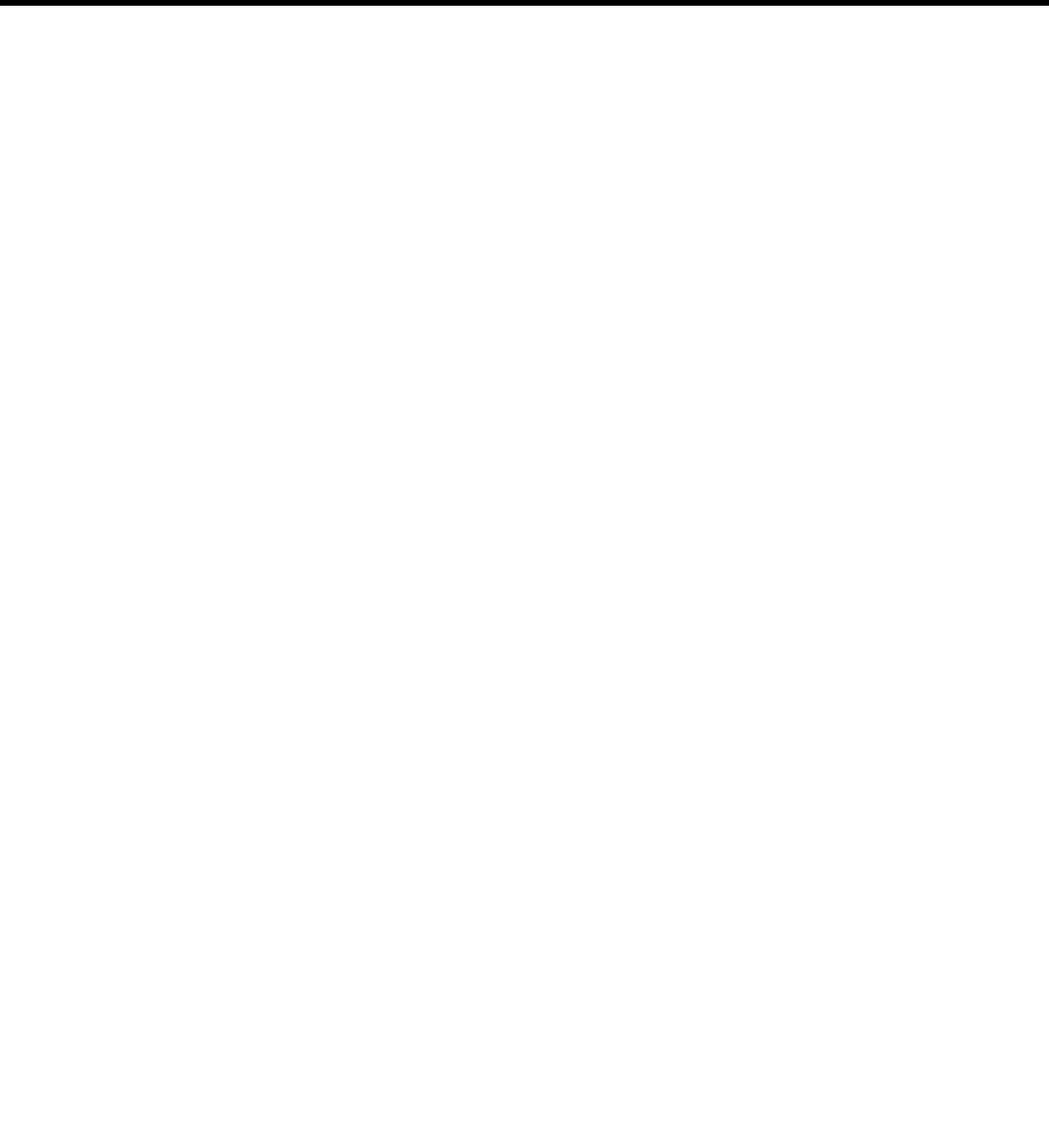
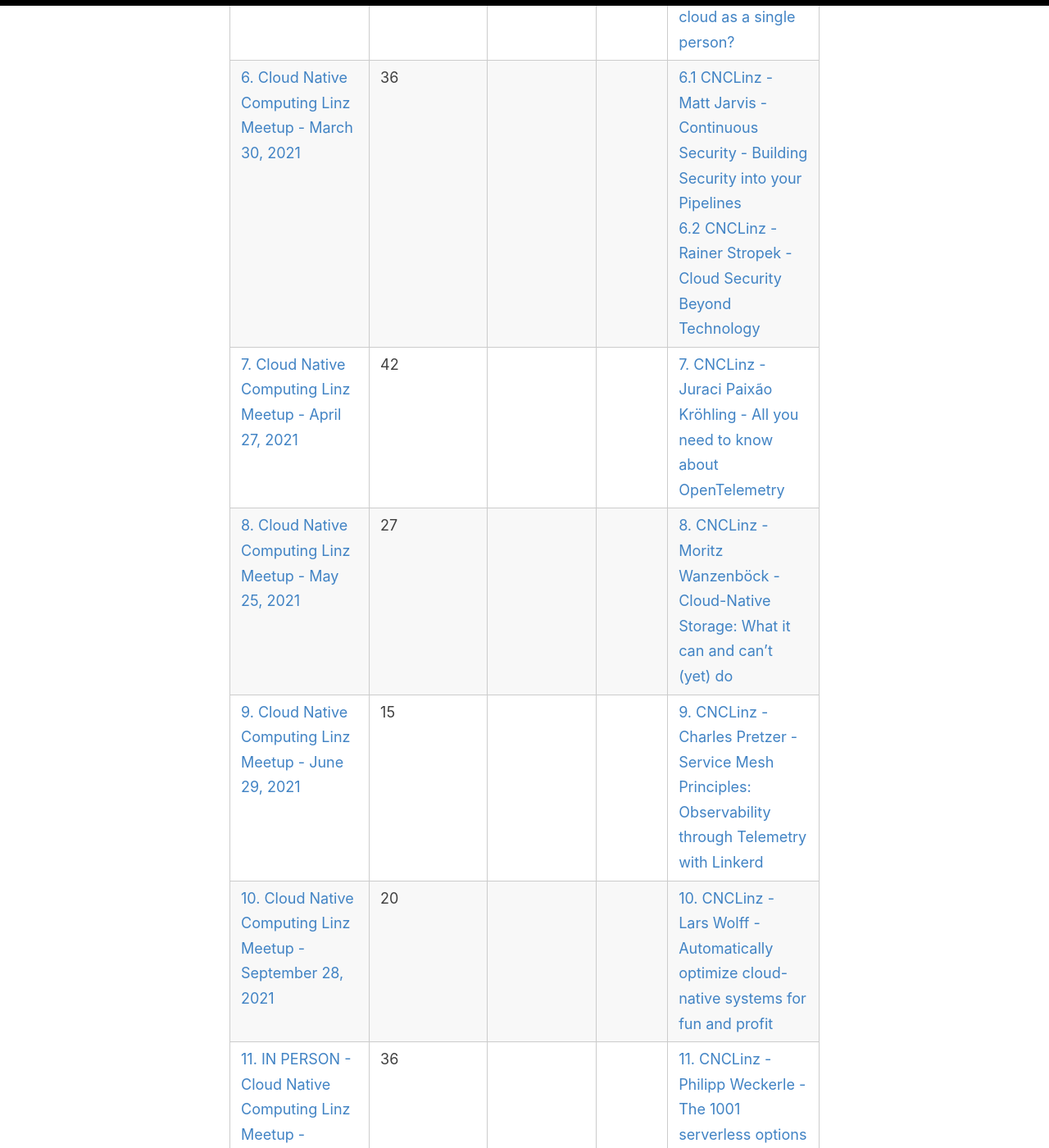
Before and after one commit to CloudNativeLinz/cloudnativelinz.github.io, a Jekyll site: the page built from _pages/sponsoring.md, in a window 1280 px wide and 1400 px high, scrolled down 1991 px. Shown: the whole window at 82% size. Built offline with Jekyll 4.4.1, drawn with Linux system fonts in a browser that asks for light colours; some of the changed text lies outside the part shown.

Commit message:
added statistics

```diff
--- a/_pages/sponsoring.md
+++ b/_pages/sponsoring.md
@@ -13,3 +13,22 @@
 ### Meetup sponsoring
 
 ### Statistics
+
+| Edition | Registrations | Participants | Show-up rate | Recording |
+| --- | --- | --- | --- | --- |
+| [1. Cloud Native Computing Linz Meetup - September 29, 2020](https://www.meetup.com/cloud-native-computing-linz/events/273245544/) | 54 | | | [1. CNCLinz - Donovan Brown + Matthias Steinbauer](https://www.youtube.com/watch?v=xzB5Al18aao) |
+| [2. Cloud Native Computing Linz Meetup - October 27, 2020](https://www.meetup.com/cloud-native-computing-linz/events/273726815/) | 41 | | | [2. CNCLinz - Denis Jannot & János Pásztor](https://www.youtube.com/watch?v=MQKfZdsHC9s) |
+| [3. Cloud Native Computing Linz Meetup - November 24, 2020](https://www.meetup.com/cloud-native-computing-linz/events/274417589/) | 50 | | | [3. CNCLinz - KubeOne for Beginners & Kubernetes certifications](https://www.youtube.com/watch?v=ouWVGtRyRkA) |
+| [4. Cloud Native Computing Linz Meetup - January 26, 2021](https://www.meetup.com/cloud-native-computing-linz/events/275600776/) | 43 | | | [4.1 CNCLinz - Oded Keret - Remote debugging challenges in Kubernetes](https://www.youtube.com/watch?v=dZXL51xaMew) <br> [4.2 CNCLinz - Dimitrij Klesev - When the destination is not what you expect to be or MITM in k8s](https://www.youtube.com/watch?v=qD5XQdf7w5k) |
+| [5. Cloud Native Computing Linz Meetup - February 23, 2021](https://www.meetup.com/cloud-native-computing-linz/events/276236712/) | 30 | | | [5.1 CNCLinz - Karthik S - Observability & Declarative Hypothesis in Chaos Engineering](https://www.youtube.com/watch?v=3Jr4kNkgTpw) <br> [5.2 CNCLinz - Michael Aufreiter - Can I write a platform in the cloud as a single person?](https://www.youtube.com/watch?v=iYrVBlplRd4) |
+| [6. Cloud Native Computing Linz Meetup - March 30, 2021](https://www.meetup.com/cloud-native-computing-linz/events/276718585/) | 36 | | | [6.1 CNCLinz - Matt Jarvis - Continuous Security - Building Security into your Pipelines](https://www.youtube.com/watch?v=BTFH1jYV9qI) <br> [6.2 CNCLinz - Rainer Stropek - Cloud Security Beyond Technology](https://www.youtube.com/watch?v=8jbWGxgoKJQ) |
+| [7. Cloud Native Computing Linz Meetup - April 27, 2021](https://www.meetup.com/cloud-native-computing-linz/events/277569639/) | 42 | | | [7. CNCLinz - Juraci Paixão Kröhling - All you need to know about OpenTelemetry](https://www.youtube.com/watch?v=bh0v6k6eLRw) |
+| [8. Cloud Native Computing Linz Meetup - May 25, 2021](https://www.meetup.com/cloud-native-computing-linz/events/278104169/) | 27 | | | [8. CNCLinz - Moritz Wanzenböck - Cloud-Native Storage: What it can and can't (yet) do](https://www.youtube.com/watch?v=DXffA0IgZyc) |
+| [9. Cloud Native Computing Linz Meetup - June 29, 2021](https://www.meetup.com/cloud-native-computing-linz/events/278914758/) | 15 | | | [9. CNCLinz - Charles Pretzer - Service Mesh Principles: Observability through Telemetry with Linkerd](https://www.youtube.com/watch?v=XeXcgz5stMo) |
+| [10. Cloud Native Computing Linz Meetup - September 28, 2021](https://www.meetup.com/cloud-native-computing-linz/events/280749046/) | 20 | | | [10. CNCLinz - Lars Wolff - Automatically optimize cloud-native systems for fun and profit](https://www.youtube.com/watch?v=0WEts9WLhoc) |
+| [11. IN PERSON - Cloud Native Computing Linz Meetup - October 19, 2021](https://www.meetup.com/cloud-native-computing-linz/events/281064988/) | 36 | | | [11. CNCLinz - Philipp Weckerle - The 1001 serverless options of Microsoft Azure](https://www.youtube.com/watch?v=81Tg--7GIFI) |
+| [12. Cloud Native Computing Linz Meetup - February 23, 2022](https://www.meetup.com/cloud-native-computing-linz/events/283691539/) starting from here we are using booth meetup.com and cncf.io | 12 | | | [12. CNCLinz - Alexandre Menezes & Yuri Oliveira Sá - A Tour of Operator-SDK](https://www.youtube.com/watch?v=39XqltavUW0) |
+| [13. Cloud Native Computing Linz Meetup - March 30, 2022](https://www.meetup.com/cloud-native-computing-linz/events/284662219/) (joint meetup with eJUG Linz) | 20 (combined) | | | in person only |
+| [14. Cloud Native Computing Linz Meetup - April 19, 2022](https://www.meetup.com/cloud-native-computing-linz/events/284847987/) | 23 | | | in person only |
+| [15. Cloud Native Computing Linz Meetup - May 31, 2022](https://www.meetup.com/cloud-native-computing-linz/events/285775843/) | 20 | | | in person only |
+| [16. Cloud Native Computing Linz Meetup - June 28, 2022](https://www.meetup.com/cloud-native-computing-linz/events/286504906/) | 17 | | | in person only |
```
